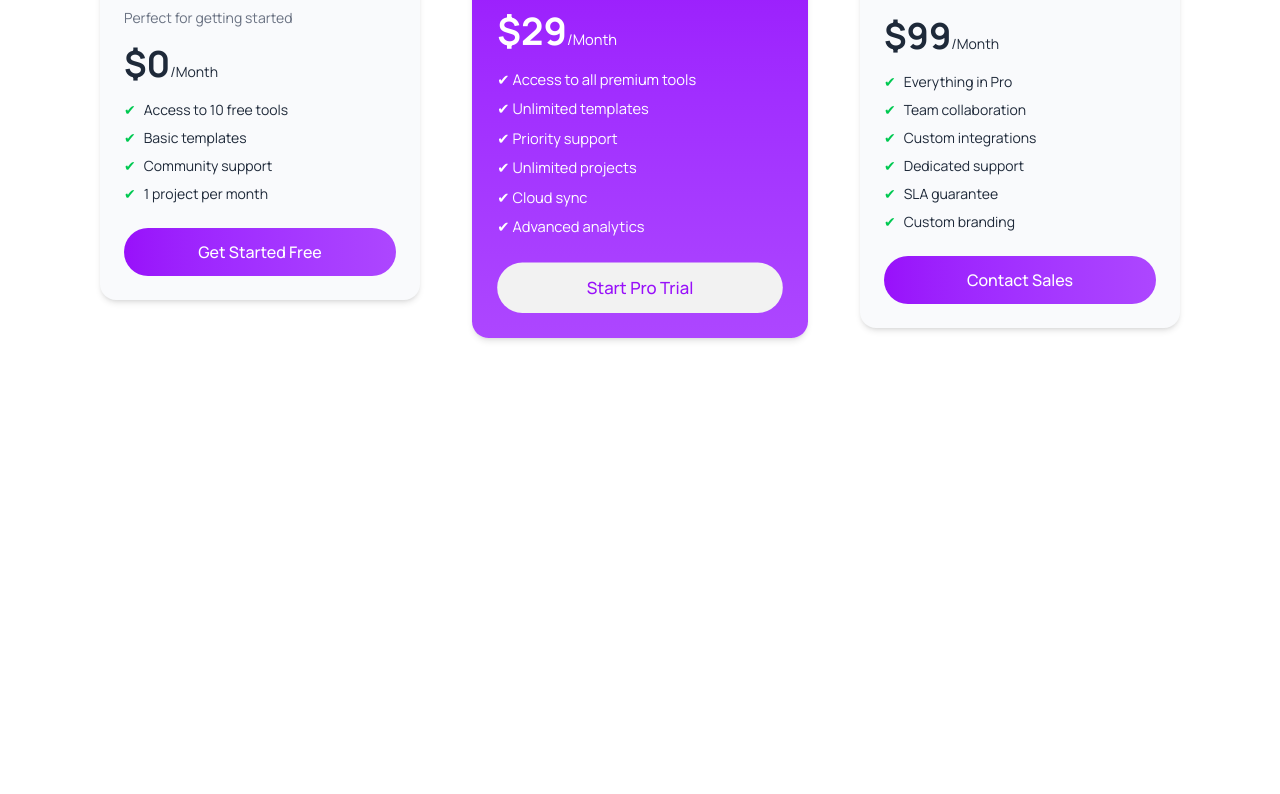
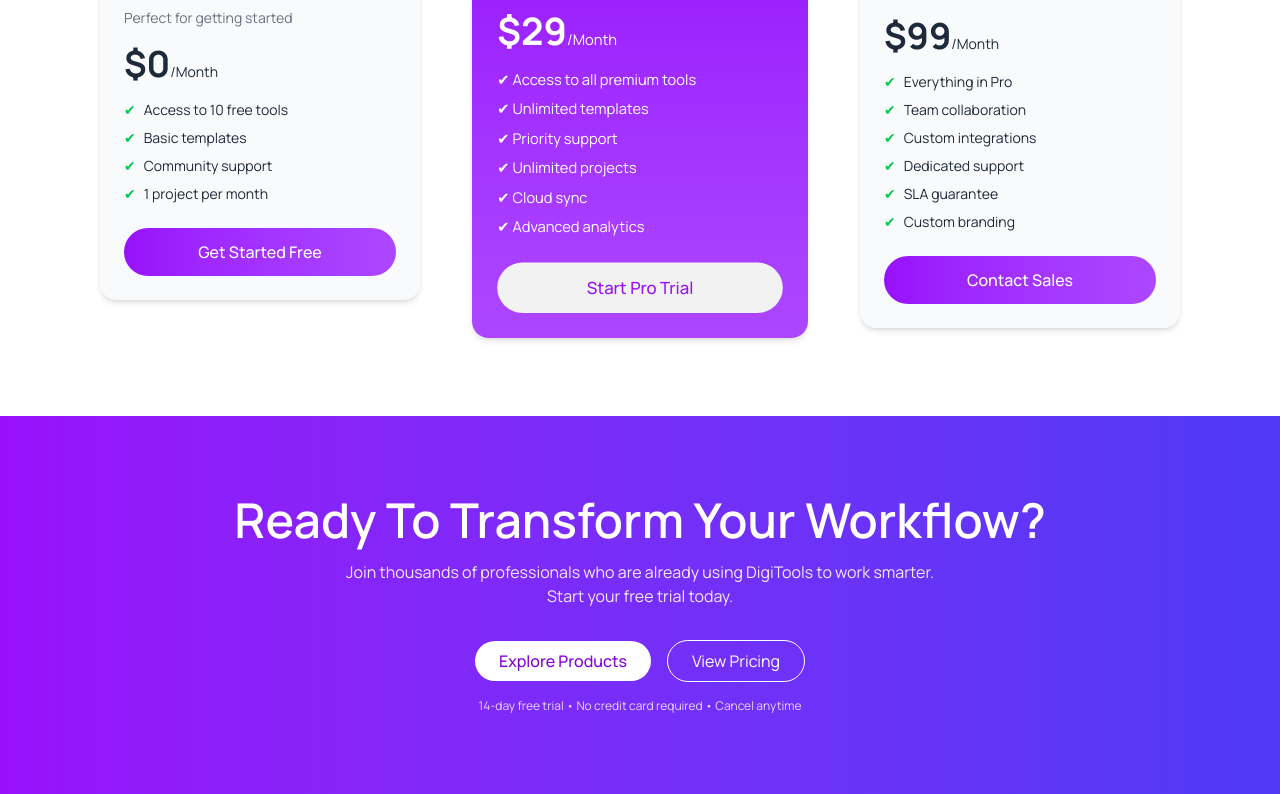
Before and after one commit to tanjilaWD/DigiTools, a React (Vite) app: page / in a window 1280 px wide. Shown: the part 1806-2600 px from the top of the page. Before the commit the page ends 2222 px from the top, so only its background shows below. Built offline with nearby package versions, Linux system fonts and the light colour scheme.

Commit message:
workflow section

```diff
--- a/src/App.jsx
+++ b/src/App.jsx
@@ -6,6 +6,7 @@ import Pricing from './components/pricing/Pricing'
 import Started from './components/started/Started'
 import Stats from './components/stats/Stats'
 import StartedCard from './components/ui/StartedCard'
+import Workflow from './components/workflow/Workflow'
 
 function App() {
 
@@ -17,6 +18,7 @@ function App() {
      <Stats/>
      <Started/>
      <Pricing/>
+     <Workflow/>
     </>
   )
 }
--- /dev/null
+++ b/src/components/workflow/Workflow.jsx
@@ -0,0 +1,35 @@
+import React from 'react';
+
+const Workflow = () => {
+    return (
+        <div className="flex items-center justify-center bg-gradient-to-r from-purple-600 to-indigo-600 text-white px-4">
+      <div className="text-center p-20">
+        <h1 className="text-4xl md:text-5xl font-semibold mb-4">
+          Ready To Transform Your Workflow?
+        </h1>
+
+        <p className="text-sm md:text-base text-purple-100 mb-8">
+          Join thousands of professionals who are already using DigiTools to work smarter.
+          <br />
+          Start your free trial today.
+        </p>
+
+        <div className="flex flex-col sm:flex-row items-center justify-center gap-4 mb-4">
+          <button className="bg-white text-purple-700 font-medium px-6 py-2 rounded-full hover:bg-gray-100 transition">
+            Explore Products
+          </button>
+
+          <button className="border border-white px-6 py-2 rounded-full hover:bg-white hover:text-purple-700 transition">
+            View Pricing
+          </button>
+        </div>
+
+        <p className="text-xs text-purple-200">
+          14-day free trial • No credit card required • Cancel anytime
+        </p>
+      </div>
+    </div>
+    );
+};
+
+export default Workflow;
```
